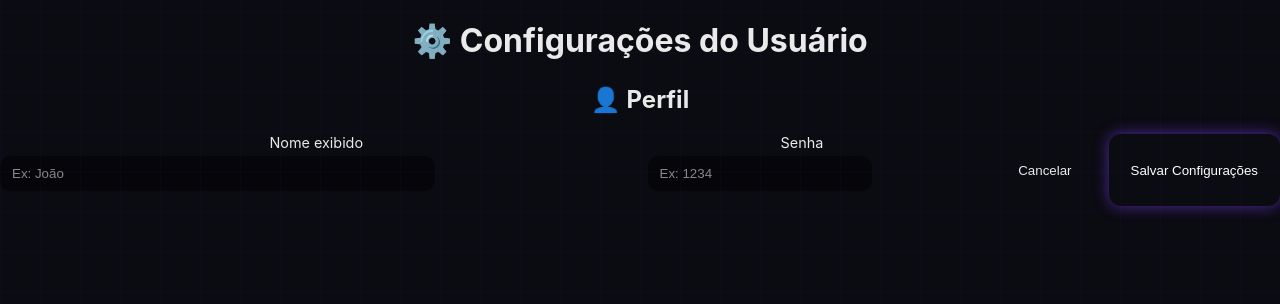
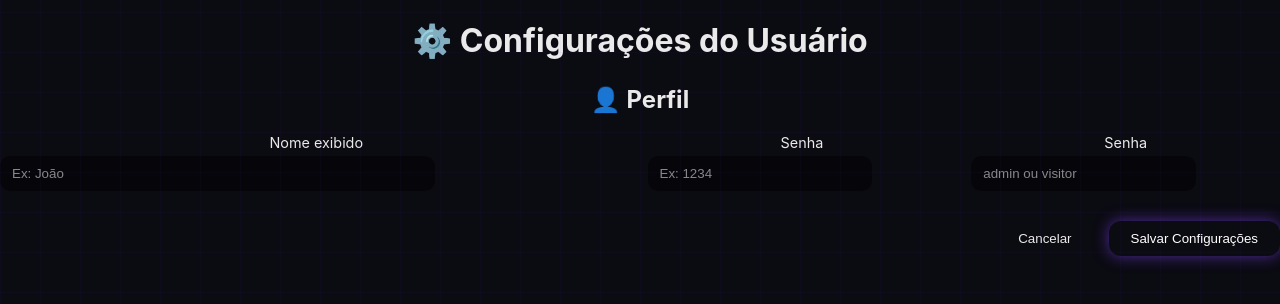
Before and after one commit to marcootavio2008/Aurora-dashboard, a Flask app: page /configs in a window 1280 px wide. Shown: the part 68-372 px from the top of the page. Run offline with Flask 3, Linux system fonts and the light colour scheme; some libraries are stand-ins or nearby versions.

Commit message:
Add input field for user role in config.html
Added a new input field for user role selection.

```diff
--- a/templates/config.html
+++ b/templates/config.html
@@ -19,6 +19,12 @@
       <input type="text" id="senha" placeholder="Ex: 1234">
     </div>
 
+  <div class="row">
+    <div class="field">
+      <label>Senha</label>
+      <input type="text" id="role" placeholder="admin ou visitor">
+    </div>
+
 <div class="actions">
   <button class="btn-secondary">Cancelar</button>
   <button class="btn-primary" onclick="salvarConfiguracoes()">
```
